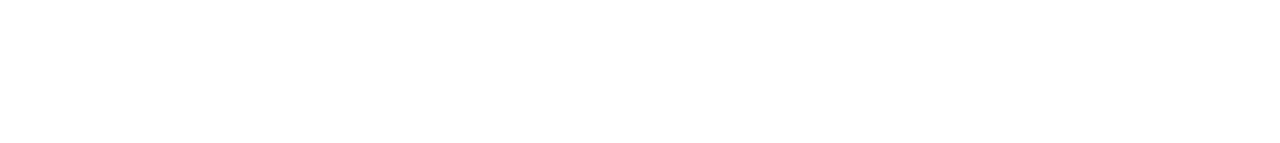
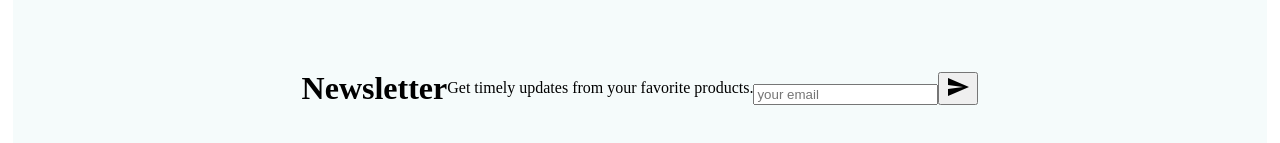
Before and after one commit to CLIFF-MUDIGO/e-commerce, a React (Create React App) app: page / in a window 1280 px wide. Shown: the part 2356-2499 px from the top of the page. Before the commit the page ends 2272 px from the top, so only its background shows below. Built offline with nearby package versions, Linux system fonts and the light colour scheme.

Commit message:
nesletter style

```diff
--- a/src/components/Newsletter.js
+++ b/src/components/Newsletter.js
@@ -1,4 +1,4 @@
-import { Description, Send } from "@mui/icons-material";
+import { Send } from "@mui/icons-material";
 import { styled } from "styled-components";
 
 const Container = styled.div`
@@ -17,7 +17,7 @@
 
 `;
 const Title = styled.h1``;
-const Desc = styled.p``;
+const Desc = styled.div``;
 const InputContainer = styled.div``;
 const Input = styled.input``;
 const Button = styled.button``;
@@ -25,10 +25,10 @@
 const Newsletter = () => {
   return (
    <Container>
-    <Title></Title>
-    <Desc></Desc>
+    <Title>Newsletter</Title>
+    <Desc>Get timely updates from your favorite products.</Desc>
     <InputContainer>
-    <Input />
+    <Input placeholder="your email"/>
     <Button>
         <Send />
     </Button>
--- a/src/pages/Home.js
+++ b/src/pages/Home.js
@@ -4,6 +4,7 @@
 import Slider from '../components/Slider'
 import Categories from '../components/Categories'
 import Products from '../components/Products'
+import Newsletter from '../components/Newsletter'
 
 const Home = () => {
   return (
@@ -13,6 +14,7 @@
       <Slider />
       <Categories />
       <Products />
+      <Newsletter />
     </div>
   )
 }
```
